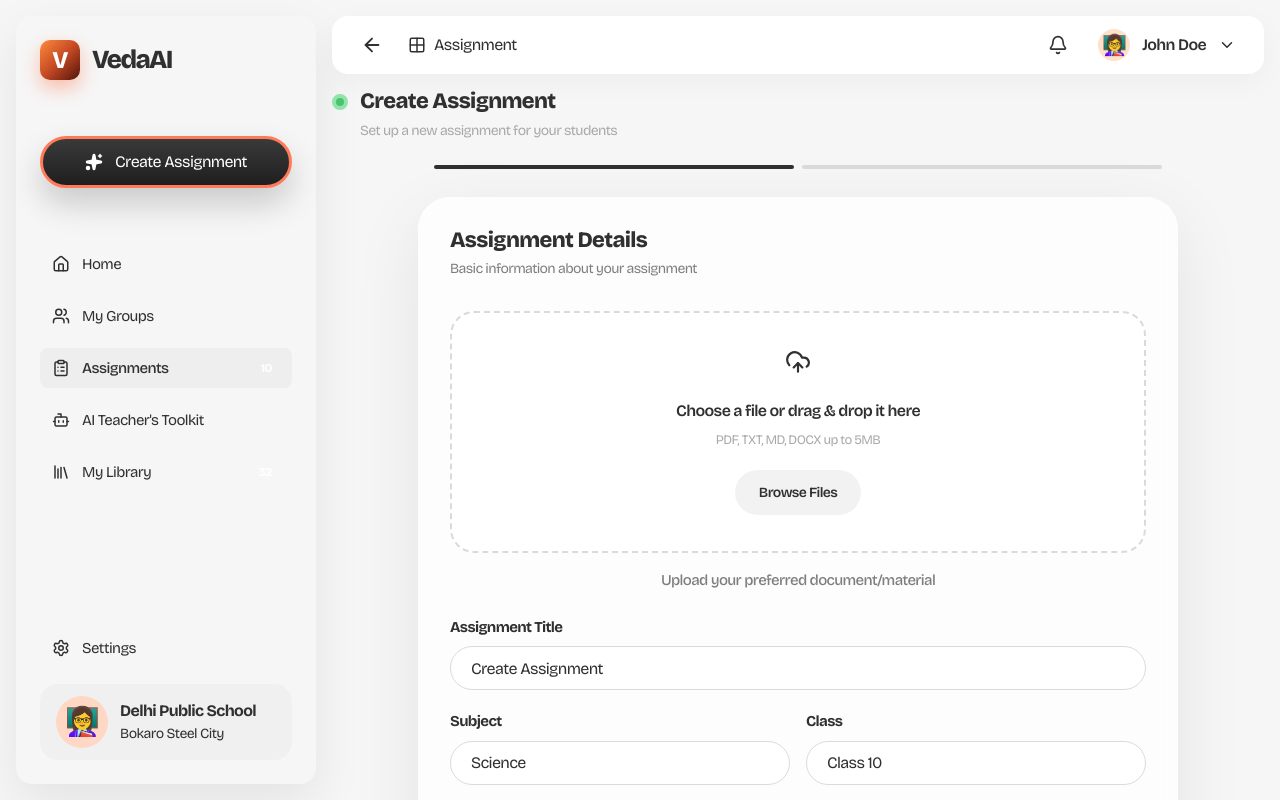
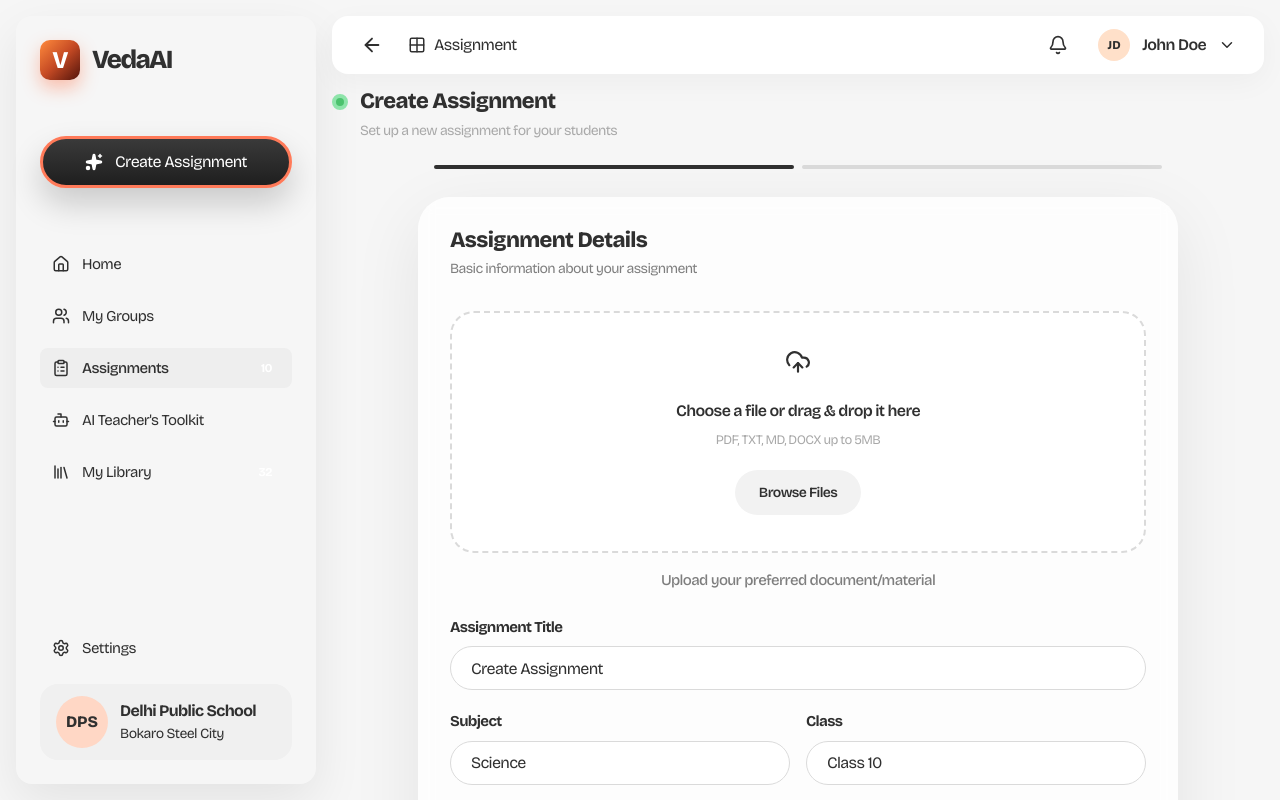
Before and after one commit to vasantharatnam/VedaAI, a Next.js app in the folder apps/web/: page /assignments/new in a window 1280 px wide. Shown: the top 800 px of the page. Built offline with nearby package versions, Linux system fonts and the light colour scheme; no server answers.

Commit message:
removed emojis from profile picture and modified format of downloadable pdf

```diff
--- a/apps/web/src/components/layout/sidebar.tsx
+++ b/apps/web/src/components/layout/sidebar.tsx
@@ -103,8 +103,8 @@ export function Sidebar() {
         </Link>
 
         <div className="flex h-[76px] items-center gap-3 rounded-[18px] bg-[#f0f0f0] px-4">
-          <div className="flex h-[52px] w-[52px] items-center justify-center rounded-full bg-[#ffd7c5] text-[28px]">
-            👩‍🏫
+          <div className="flex h-[52px] w-[52px] items-center justify-center rounded-full bg-[#ffd7c5] text-[16px] font-extrabold tracking-normal text-[#303030]">
+            DPS
           </div>
 
           <div className="min-w-0">
--- a/apps/web/src/components/layout/topbar.tsx
+++ b/apps/web/src/components/layout/topbar.tsx
@@ -31,8 +31,8 @@ export function Topbar() {
         </button>
 
         <button className="flex h-11 items-center gap-3 rounded-full bg-white px-2">
-          <div className="flex h-8 w-8 items-center justify-center rounded-full bg-[#ffe0c9] text-[20px]">
-            👩‍🏫
+          <div className="flex h-8 w-8 items-center justify-center rounded-full bg-[#ffe0c9] text-[12px] font-extrabold tracking-normal text-[#303030]">
+            JD
           </div>
 
           <span className="text-[16px] font-semibold tracking-[-0.04em] text-text">
@@ -66,8 +66,8 @@ export function MobileTopbar() {
             <span className="absolute right-[7px] top-[6px] h-[7px] w-[7px] rounded-full bg-brand" />
           </button>
 
-          <button className="flex h-10 w-10 items-center justify-center rounded-full bg-[#f6f6f6] text-[20px]">
-            👩‍🏫
+          <button className="flex h-10 w-10 items-center justify-center rounded-full bg-[#ffe0c9] text-[13px] font-extrabold tracking-normal text-[#303030]">
+            JD
           </button>
 
           <button className="flex h-10 w-10 items-center justify-center rounded-full bg-white text-text">
```
Also changed, not shown: 1 other file (tests, documents, lock files or other folders).
